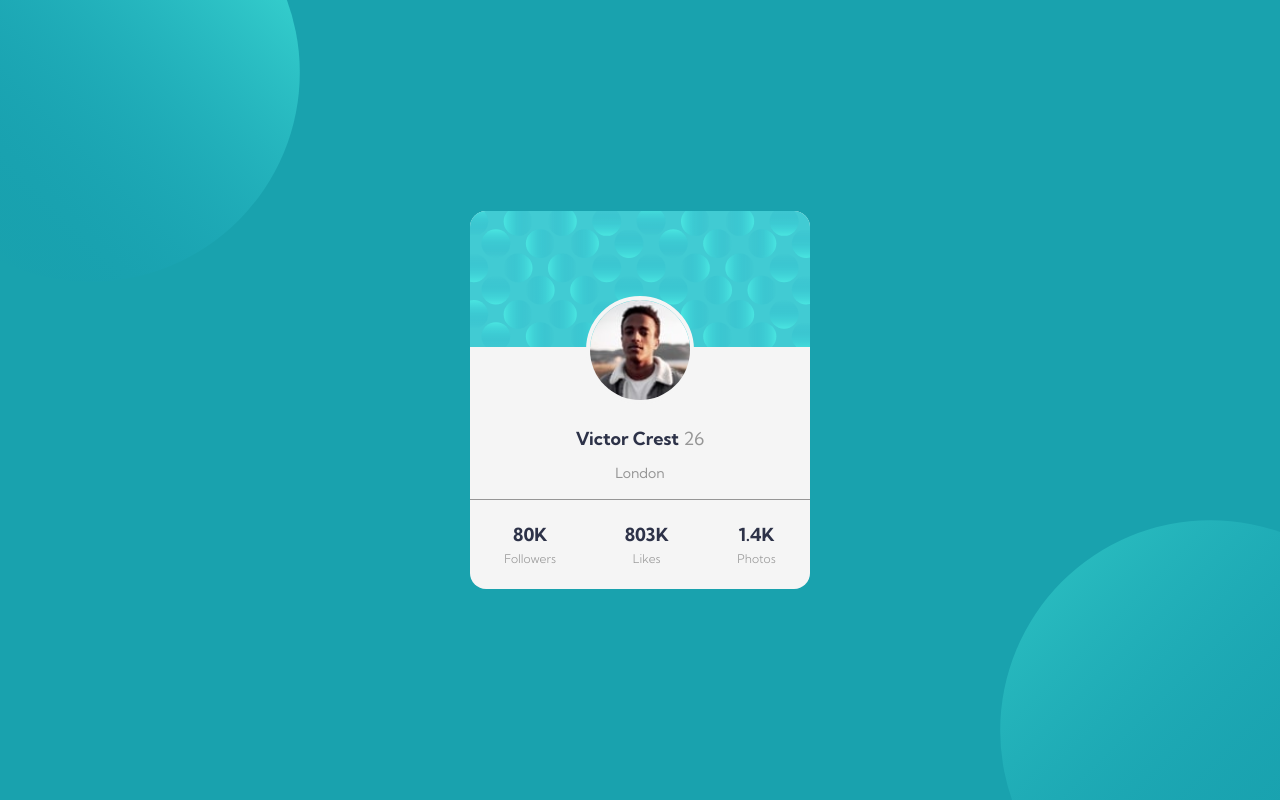
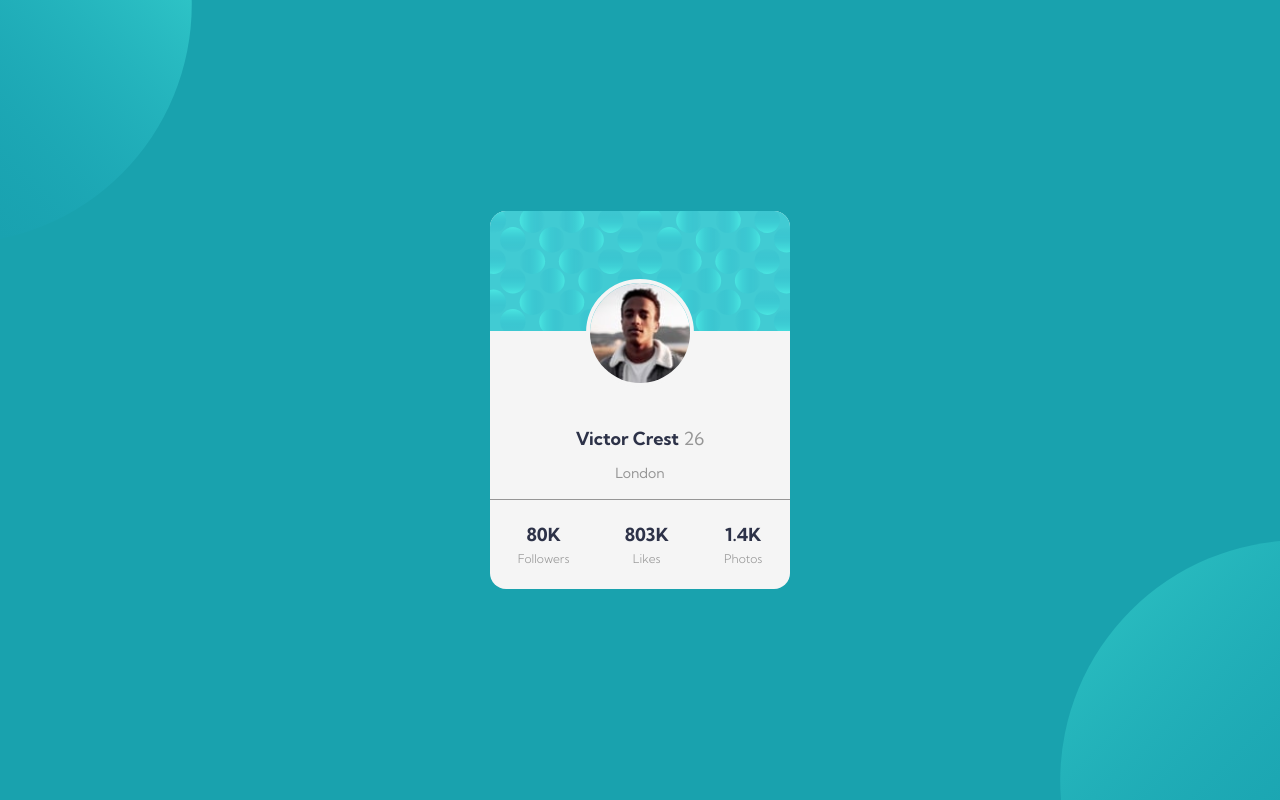
Before and after one commit to domKirs/Profile-card-component, a plain HTML site: page index.html in a window 1280 px wide. Drawn offline with Linux system fonts and the light colour scheme.

Commit message:
updated bg-patterns

```diff
--- a/css/main.scss
+++ b/css/main.scss
@@ -37,9 +37,10 @@ main {
   background-repeat: no-repeat;
   background-image: url($bg-pattern-top),
                     url($bg-pattern-bottom);
-  background-position: top -138px left -120px,
-                       bottom -140px right -140px;
-  background-size: 420px;
+  background-position: top -236px left -288px,
+                       bottom -220px right -260px;
+
+  background-size: 480px;
   display: flex;
   justify-content: center;
   align-items: center;
@@ -51,7 +52,7 @@ article {
   display: flex;
   flex-direction: column;
   justify-content: center;
-  width: 340px;
+  width: 300px;
 
   > header {
     height: 8rem;
@@ -67,7 +68,7 @@ article {
     height: 6rem;
     position: absolute;
     left: calc(50% - 3rem);
-    bottom: -34%;
+    bottom: -22%;
     display: block;
     border: 4px solid $smoke-white;
     border-radius: 50%;
```
Also changed, not shown: css/main.css, 1 other file.
